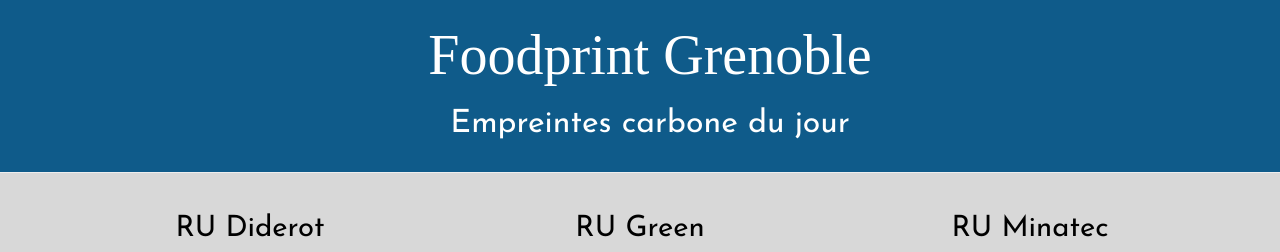
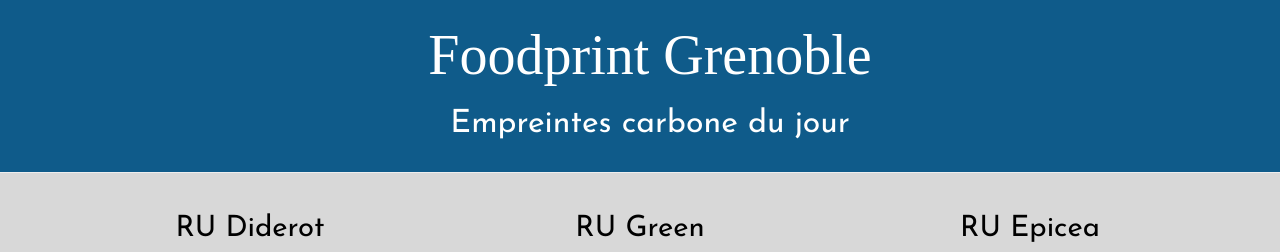
Before and after one commit to Foodprint2021/site-affiches-foodprint, a Django app: page / in a window 1280 px wide. Shown: the top 252 px of the page. Run offline with Django 3.2, Linux system fonts and the light colour scheme; some libraries are stand-ins or nearby versions; some web fonts are replaced.

Commit message:
Update liste_crous.html

```diff
--- a/affichage/templates/affichage/liste_crous.html
+++ b/affichage/templates/affichage/liste_crous.html
@@ -36,8 +36,8 @@
 
 	    	<div class="col-md-4">
 	    		<div class="affiche">
-	        		<h3> <p>RU Minatec</p> </h3>
-	        		<img src="{% static 'media/Minatec.png' %}" HEIGHT=180 WIDTH=320/>
+	        		<h3> <p>RU Epicea</p> </h3>
+	        		<img src="{% static 'media/Epicea.png' %}" HEIGHT=180 WIDTH=320/>
 	    		</div>
 	    	</div>
 
```
